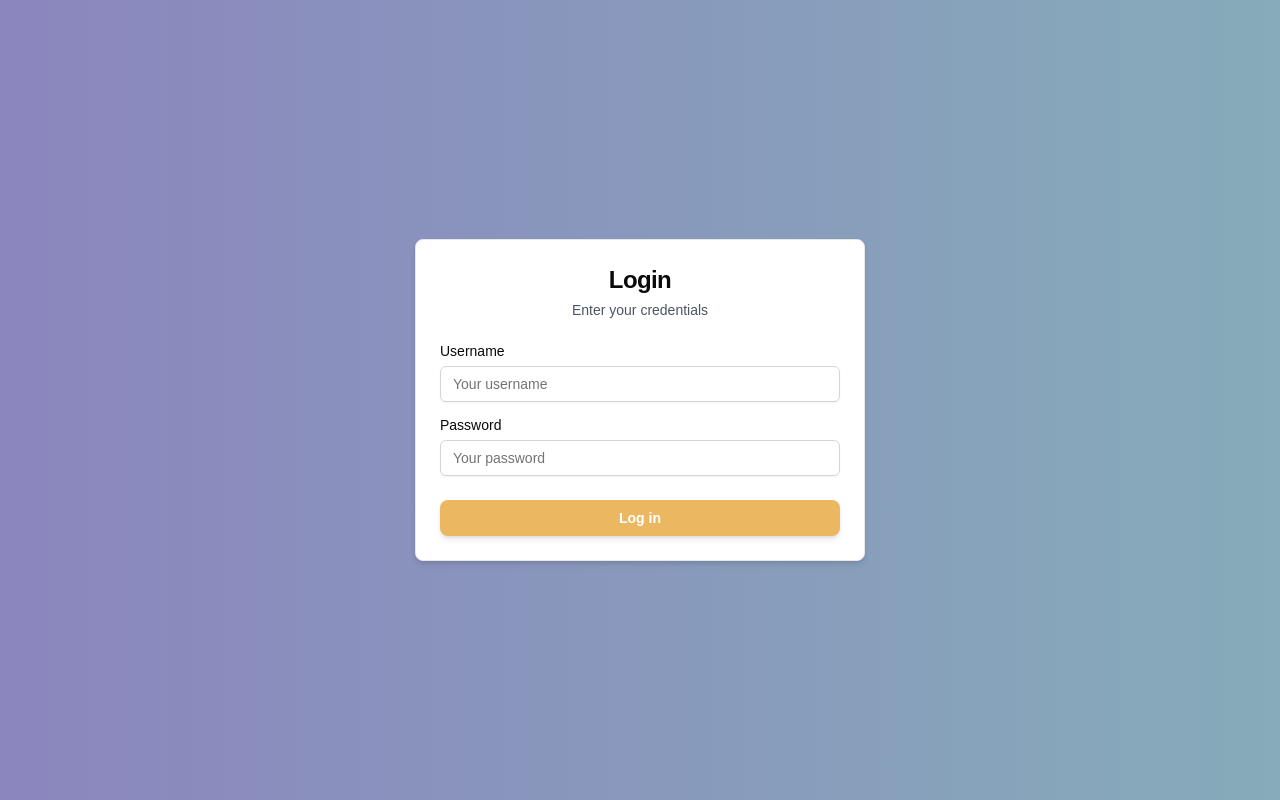
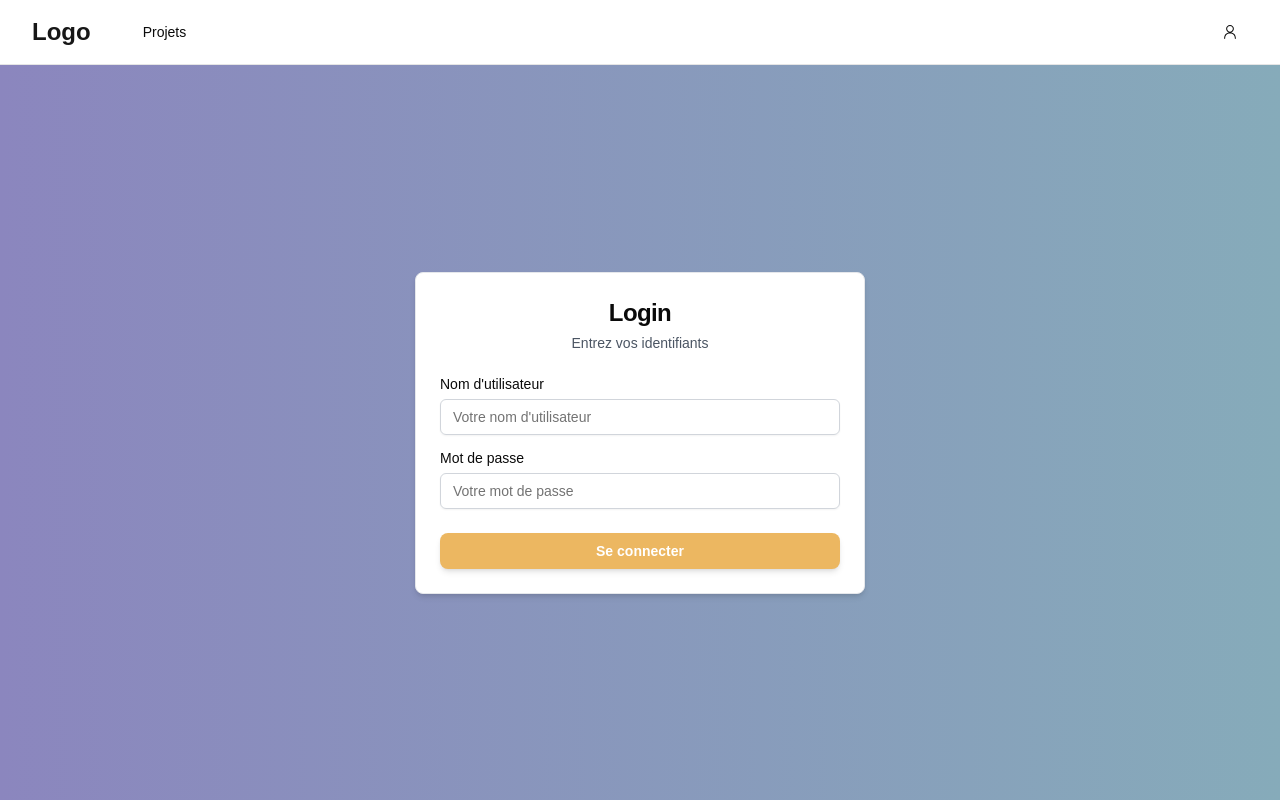
Before and after one commit to jblavisse/scriptalium, a Next.js app in the folder frontend/: page /login in a window 1280 px wide. Built offline with nearby package versions, Linux system fonts and the light colour scheme; no server answers.

Commit message:
feat(frontend): add NavbarComponent

```diff
--- a/frontend/src/app/(root)/login/page.tsx
+++ b/frontend/src/app/(root)/login/page.tsx
@@ -7,6 +7,7 @@ import { Button } from "@/components/ui/button"
 import { Input } from "@/components/ui/input"
 import { Card, CardContent, CardDescription, CardFooter, CardHeader, CardTitle } from "@/components/ui/card"
 import { Label } from "@/components/ui/label"
+import { NavbarComponent } from "@/components/ui/navbar"
 
 export default function Login() {
   const [username, setUsername] = useState('')
@@ -25,28 +26,30 @@ export default function Login() {
       }
     } catch (error) {
       console.error("Error during login", error)
-      alert("Error during login.")
+      alert("Erreur lors de la connexion.")
     } finally {
       setIsLoading(false)
     }
   }
 
   return (
-<div className="flex justify-center items-center min-h-screen bg-gradient-to-r from-[#8B86BE] to-[#86ABBA]">
+    <div className="flex flex-col min-h-screen bg-gradient-to-r from-[#8B86BE] to-[#86ABBA]">
+      <NavbarComponent />
+      <div className="flex flex-grow justify-center items-center">
         <Card className="w-[450px] max-w-[90vw] shadow-md bg-white rounded-lg border border-gray-200">
           <CardHeader className="space-y-1">
             <CardTitle className="text-2xl font-bold text-center ">Login</CardTitle>
             <CardDescription className="text-center text-gray-600">
-        Enter your credentials
+              Entrez vos identifiants
             </CardDescription>
           </CardHeader>
           <CardContent className="grid gap-4">
             <div className="grid gap-2">
-        <Label htmlFor="username">Username</Label>
+              <Label htmlFor="username">Nom d'utilisateur</Label>
               <Input
                 id="username"
                 type="text"
-          placeholder="Your username"
+                placeholder="Votre nom d'utilisateur"
                 value={username}
                 onChange={(e) => setUsername(e.target.value)}
                 required
@@ -54,11 +57,11 @@ export default function Login() {
               />
             </div>
             <div className="grid gap-2">
-        <Label htmlFor="password">Password</Label>
+              <Label htmlFor="password">Mot de passe</Label>
               <Input
                 id="password"
                 type="password"
-          placeholder="Your password"
+                placeholder="Votre mot de passe"
                 value={password}
                 onChange={(e) => setPassword(e.target.value)}
                 required
@@ -75,14 +78,15 @@ export default function Login() {
               {isLoading ? (
                 <>
                   <span className="mr-2 h-4 w-4 border-2 border-t-2 border-white rounded-full animate-spin"></span>
-            Logging in...
+                  Connexion en cours...
                 </>
               ) : (
-          'Log in'
+                'Se connecter'
               )}
             </Button>
           </CardFooter>
         </Card>
       </div>
+    </div>
   )
 }
--- a/frontend/src/app/(root)/projects/page.tsx
+++ b/frontend/src/app/(root)/projects/page.tsx
@@ -9,6 +9,7 @@ import { Textarea } from "@/components/ui/textarea";
 import { Dialog, DialogContent, DialogHeader, DialogTitle, DialogFooter } from "@/components/ui/dialog";
 import axios from 'axios';
 import { useRouter } from 'next/navigation';
+import { NavbarComponent } from "@/components/ui/navbar"; // Importation correcte de la navbar
 
 interface Project {
   id: number;
@@ -32,7 +33,6 @@ export default function ProjectList() {
   useEffect(() => {
     const fetchData = async () => {
       try {
-        // Obtenir le token CSRF
         const csrfResponse = await axios.get(`${apiUrl}/api/get-csrf-token/`, { withCredentials: true });
         const csrfToken = csrfResponse.data.csrfToken;
         setCsrfToken(csrfToken);
@@ -40,14 +40,13 @@ export default function ProjectList() {
         axios.defaults.headers.put['X-CSRFToken'] = csrfToken;
         axios.defaults.headers.delete['X-CSRFToken'] = csrfToken;
 
-        // Obtenir l'utilisateur
         const userResponse = await axios.get(`${apiUrl}/api/auth/user/`, { withCredentials: true });
+
         if (!userResponse.data.id) {
           router.push('/login');
           return;
         }
 
-        // Obtenir les projets
         const projectsResponse = await axios.get(`${apiUrl}/api/projects/`, {
           withCredentials: true,
           headers: {
@@ -84,10 +83,10 @@ export default function ProjectList() {
         closeModal();
         router.push(`/editor/${response.data.id}`);
       } catch (error) {
-        // Vous pouvez ajouter une gestion des erreurs ici
+        // Gérer l'erreur ici si nécessaire
       }
     } else {
-      // Vous pouvez ajouter une validation ou une notification ici
+      // Gérer la validation du formulaire ici si nécessaire
     }
   };
 
@@ -102,7 +101,7 @@ export default function ProjectList() {
       setProjects(projects.filter(project => project.id !== id));
       setProjectToDelete(null);
     } catch (error) {
-      // Vous pouvez ajouter une gestion des erreurs ici
+      // Gérer l'erreur ici si nécessaire
     }
   };
 
@@ -120,10 +119,9 @@ export default function ProjectList() {
 
   return (
     <div className="flex flex-col min-h-screen bg-gray-100">
+      <NavbarComponent />
       <main className="flex-grow p-6">
         <div className="container mx-auto flex flex-col items-center">
-
-          {/* Conteneur des cartes au centre */}
           <div className="w-full md:w-2/3 space-y-6 max-h-[80vh] overflow-y-auto">
             {projects.map(project => (
               <Card key={project.id} id={`project-${project.id}`} className="shadow-lg rounded-lg">
--- a/frontend/src/components/editor/EditorClient.tsx
+++ b/frontend/src/components/editor/EditorClient.tsx
@@ -6,6 +6,7 @@ import axios from 'axios';
 import { useRouter, useParams } from 'next/navigation';
 import { Button } from "@/components/ui/button";
 import { Notification } from '../notification/Notification';
+import { NavbarComponent } from "@/components/ui/navbar";
 
 const LexicalEditor = dynamic(() => import('@/components/editor/index'), { ssr: false });
 
@@ -46,7 +47,7 @@ export default function EditorClient() {
         axios.defaults.headers.post['X-CSRFToken'] = csrfToken;
         axios.defaults.headers.put['X-CSRFToken'] = csrfToken;
         axios.defaults.headers.delete['X-CSRFToken'] = csrfToken;
-        axios.defaults.withCredentials = true; // Assurer que les cookies sont envoyés avec chaque requête
+        axios.defaults.withCredentials = true;
 
         // Obtenir le projet
         if (id) {
@@ -112,7 +113,9 @@ export default function EditorClient() {
   }
 
   return (
-    <div className="p-4">
+    <div className="flex flex-col min-h-screen">
+      <NavbarComponent />
+      <div className="p-4 flex-grow">
         <div className="bg-[#8B86BE] p-3 sm:p-4 rounded-lg shadow-md mb-4">
           <div className="flex items-center">
             <svg
@@ -125,7 +128,7 @@ export default function EditorClient() {
               <path strokeLinecap="round" strokeLinejoin="round" strokeWidth={2} d="M12 8v4l3 3" />
             </svg>
             <h1 className="text-lg sm:text-xl font-semibold text-white">
-            Project: {project.title}
+              Projet: {project.title}
             </h1>
           </div>
         </div>
@@ -149,5 +152,6 @@ export default function EditorClient() {
           />
         )}
       </div>
+    </div>
   );
 }
--- a/frontend/src/components/ui/input.tsx
+++ b/frontend/src/components/ui/input.tsx
@@ -2,10 +2,7 @@ import * as React from "react"
 
 import { cn } from "@/lib/utils"
 
-export interface InputProps
-  extends React.InputHTMLAttributes<HTMLInputElement> {}
-
-const Input = React.forwardRef<HTMLInputElement, InputProps>(
+const Input = React.forwardRef<HTMLInputElement, React.ComponentProps<"input">>(
   ({ className, type, ...props }, ref) => {
     return (
       <input
--- /dev/null
+++ b/frontend/src/components/ui/navbar.tsx
@@ -0,0 +1,76 @@
+'use client'
+
+import * as React from "react"
+import Link from "next/link"
+import { Menu, Bell } from "lucide-react"
+
+import { Button } from "@/components/ui/button"
+import {
+  Sheet,
+  SheetContent,
+  SheetTrigger,
+} from "@/components/ui/sheet"
+import { Input } from "@/components/ui/input"
+import { Cross2Icon, PersonIcon, MagnifyingGlassIcon } from "@radix-ui/react-icons"
+
+export function NavbarComponent() {
+  const [isOpen, setIsOpen] = React.useState(false)
+
+  return (
+    <nav className="bg-background border-b">
+      <div className="max-w-7xl mx-auto px-4 sm:px-6 lg:px-8">
+        <div className="flex items-center justify-between h-16">
+          <div className="flex items-center">
+            <Link href="/" className="flex-shrink-0">
+              <span className="text-2xl font-bold text-primary">Logo</span>
+            </Link>
+            <div className="hidden md:block ml-10">
+              <Link
+                href="/projects"
+                className="text-foreground hover:bg-accent hover:text-accent-foreground px-3 py-2 rounded-md text-sm font-medium"
+              >
+                Projets
+              </Link>
+            </div>
+          </div>
+          <div className="hidden md:flex items-center">
+            <Link href="/login">
+              <Button variant="ghost" size="icon" className="ml-4">
+                <PersonIcon className="h-5 w-5" />
+                <span className="sr-only">Connexion</span>
+              </Button>
+            </Link>
+          </div>
+          <div className="flex md:hidden">
+            <Sheet open={isOpen} onOpenChange={setIsOpen}>
+              <SheetTrigger asChild>
+                <Button variant="ghost" className="px-2">
+                  <span className="sr-only">Ouvrir le menu</span>
+                  <Menu className="h-6 w-6" />
+                </Button>
+              </SheetTrigger>
+              <SheetContent side="right" className="w-[300px] sm:w-[400px]">
+                <nav className="flex flex-col gap-4">
+                  <Link
+                    href="/projects"
+                    className="block px-3 py-2 rounded-md text-base font-medium text-foreground hover:bg-accent hover:text-accent-foreground"
+                    onClick={() => setIsOpen(false)}
+                  >
+                    Projets
+                  </Link>
+                  <Link
+                    href="/login"
+                    className="block px-3 py-2 rounded-md text-base font-medium text-foreground hover:bg-accent hover:text-accent-foreground"
+                    onClick={() => setIsOpen(false)}
+                  >
+                    Connexion
+                  </Link>
+                </nav>
+              </SheetContent>
+            </Sheet>
+          </div>
+        </div>
+      </div>
+    </nav>
+  )
+}
```
Also changed, not shown: frontend/src/components/editor/index.tsx (+32 -23 lines). Lines whose indentation alone changed are shown as unchanged.
